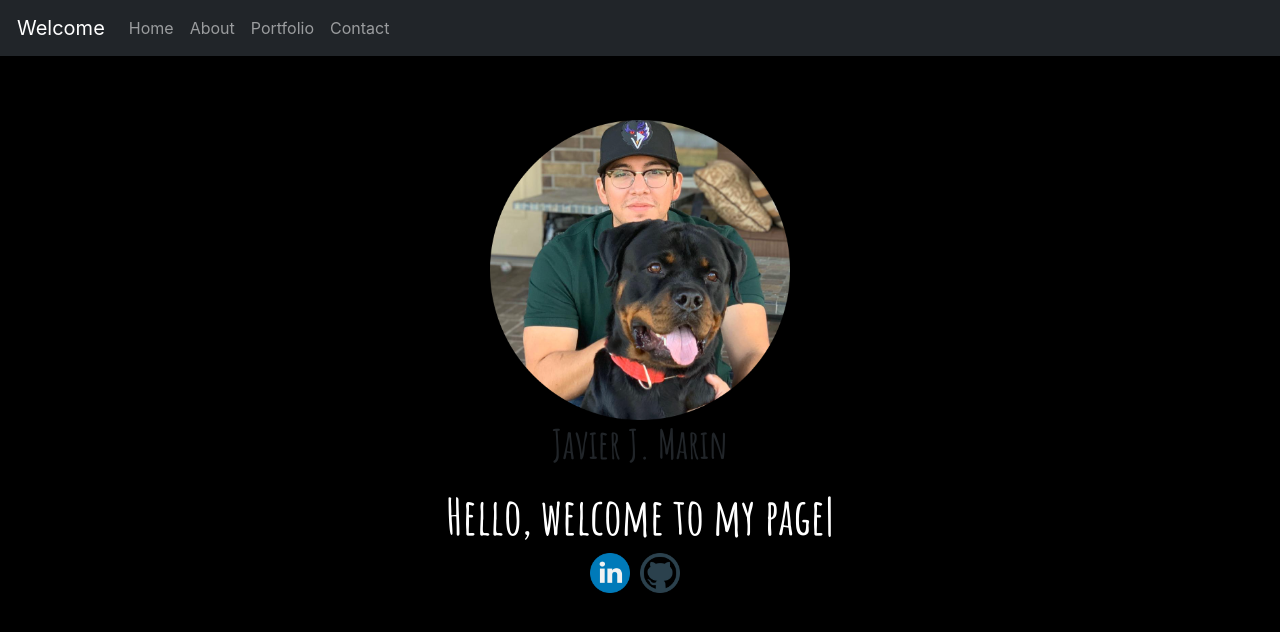
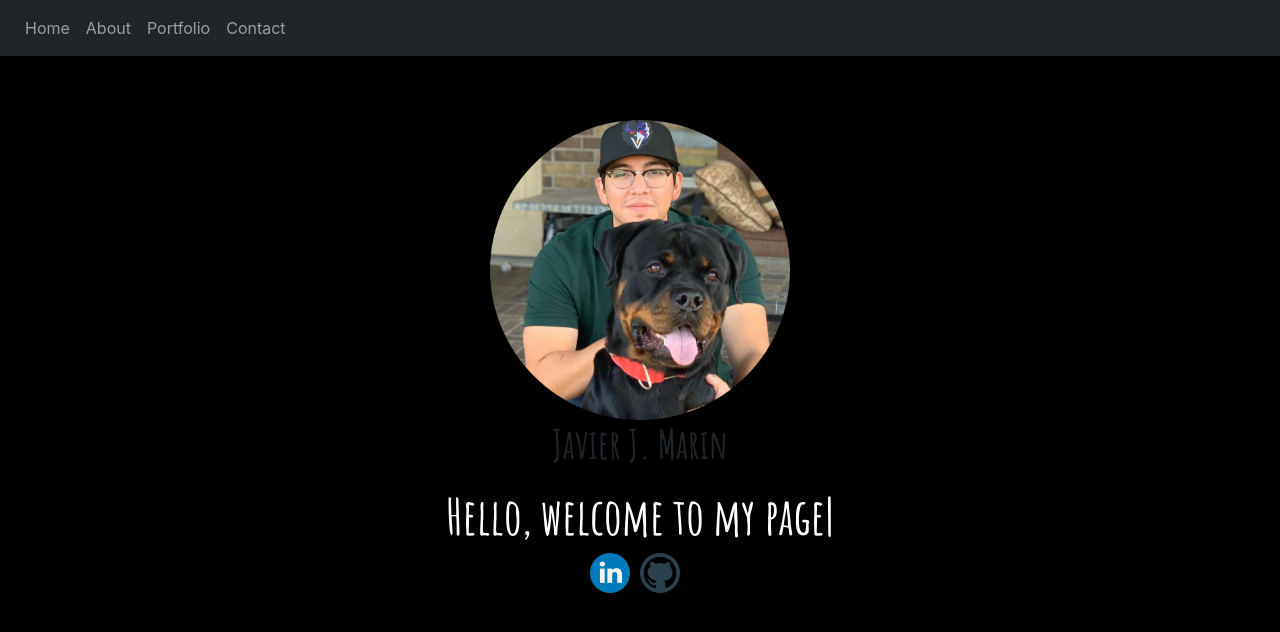
Before and after one commit to jaym832/my-portfolio, a React (Create React App) app: page / in a window 1280 px wide. Shown: the top 632 px of the page. Built offline with nearby package versions, Linux system fonts and the light colour scheme.

Commit message:
removed welcome label

```diff
--- a/src/App.js
+++ b/src/App.js
@@ -23,7 +23,7 @@ function App() {
 
       <Navbar collapseOnSelect expand="lg" bg="dark" variant="dark">
         <Container className='nav-bar-container'>
-          <Navbar.Brand href="/">Welcome</Navbar.Brand>
+
           <Navbar.Toggle aria-controls="responsive-navbar-nav" />
           <Navbar.Collapse id="responsive-navbar-nav">
             <Nav className="me-auto">
```
Also changed, not shown: src/Components/Home/Home.js (+5 -2 lines).
